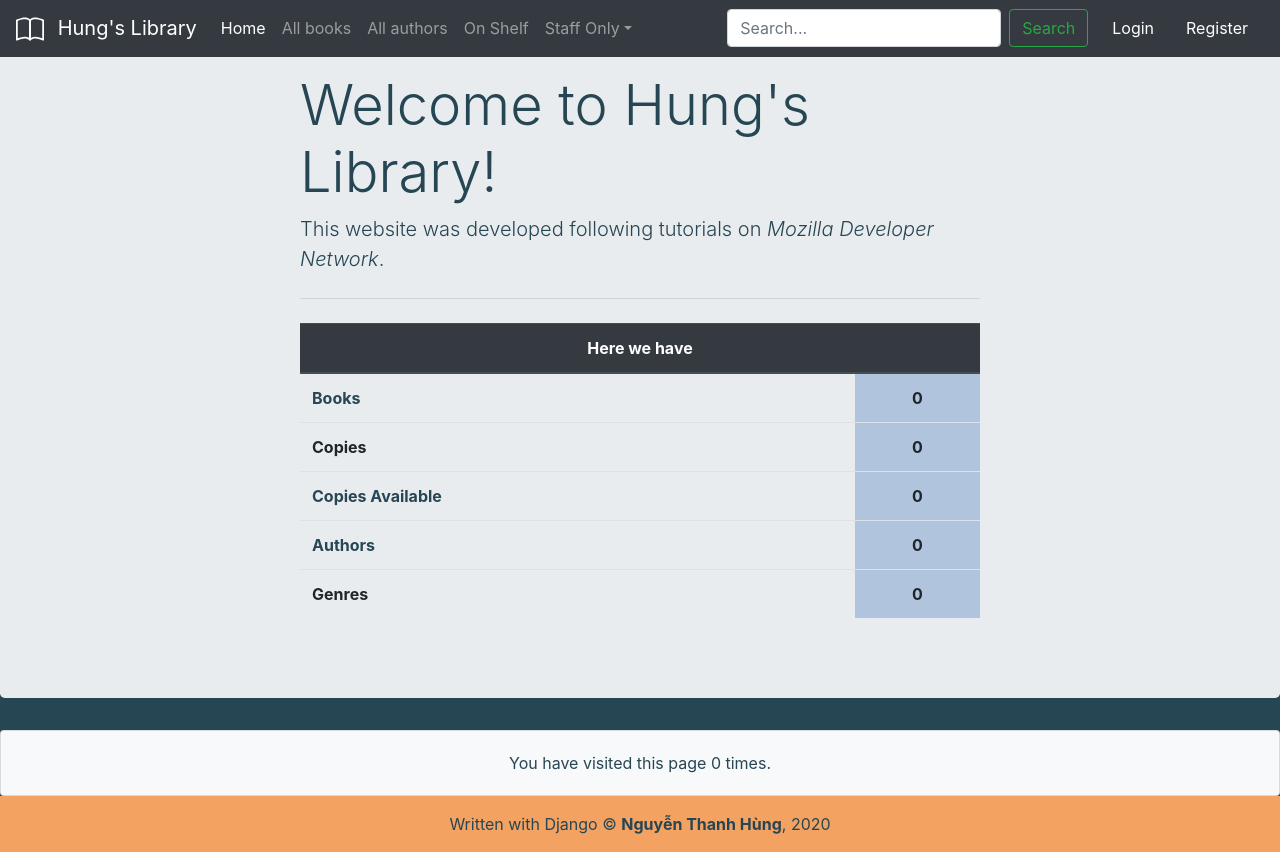
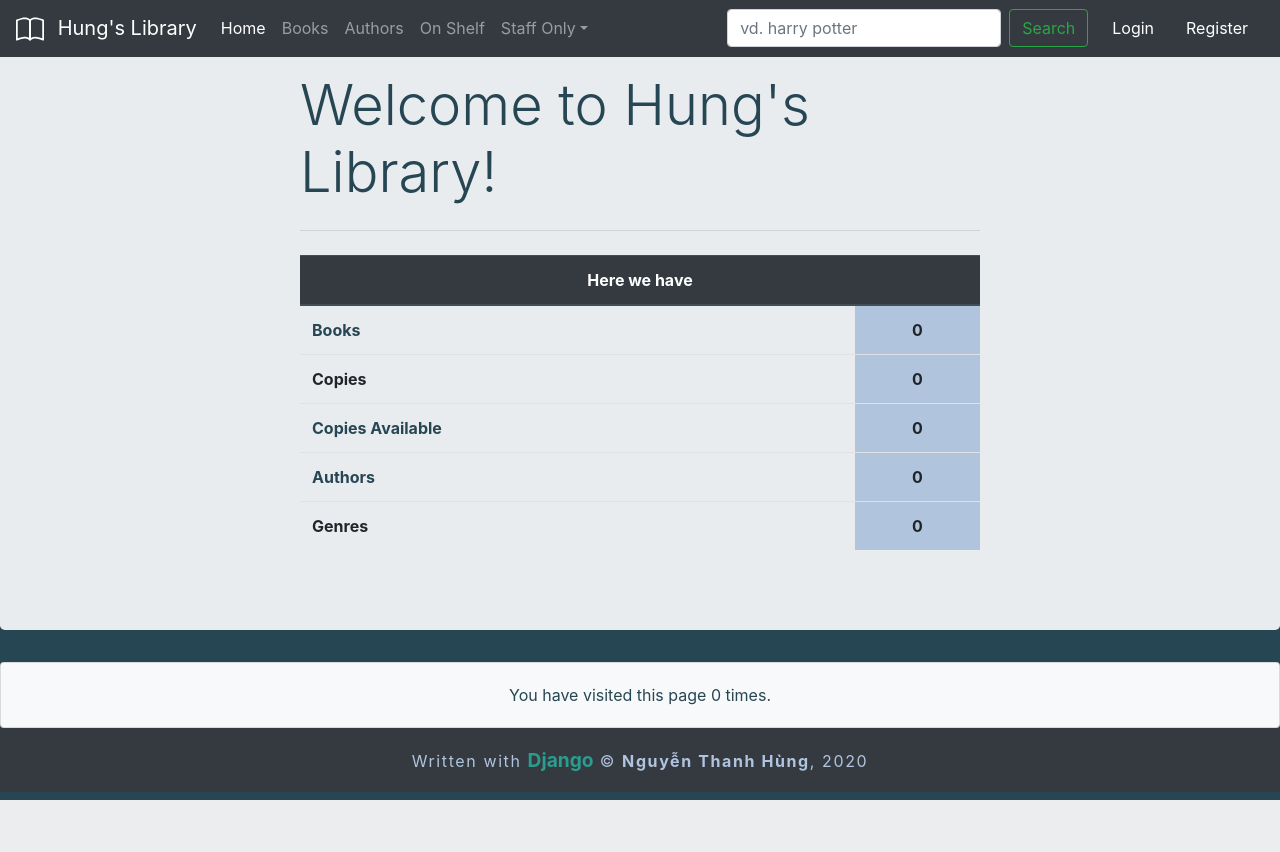
Before and after one commit to hungntgrb/local_library, a Django app: page /catalog/ in a window 1280 px wide. After the commit the page ends 800 px from the top, so only its background shows below. Run offline with Django 3.2, Linux system fonts and the light colour scheme; data that the repository does not hold is empty; some libraries are stand-ins or nearby versions.

Commit message:
restyle a bit 1

```diff
--- a/catalog/static/css/styles.css
+++ b/catalog/static/css/styles.css
@@ -4,6 +4,7 @@
   --my-yellow: #e9c46a;
   --light-orange: #f4a261;
   --dark-orange: #e76f51;
+  --black-blue: #343a40;
 }
 
 body {
@@ -96,8 +97,16 @@ a {
 }
 
 footer {
-  background-color: var(--light-orange);
-  padding: 16px;
+  background-color: var(--black-blue);
+  color: lightsteelblue;
+  padding: 1.1rem;
+  letter-spacing: 0.1em;
+}
+.django {
+  color: var(--light-green);
+  font-weight: bold;
+  font-size: 1.2em;
+  letter-spacing: initial;
 }
 
 .so-lieu {
--- a/catalog/templates/base_generic.html
+++ b/catalog/templates/base_generic.html
@@ -48,7 +48,7 @@
 
         <li class="nav-item"><a class="nav-link text-white" href="{% url 'login' %}?next={{request.path}}">Login</a>
         </li>
-        <li class="nav-item"> <a class="nav-link text-white" href="{% url 'pre-register' %}">Register</a></li>
+        <li class="nav-item"> <a class="nav-link text-white" href="{% url 'register' %}">Register</a></li>
 
         {% endif %}
       </ul>
@@ -65,9 +65,9 @@
               href="{% url 'index' %}">Home</a></li>
 
           <li class="nav-item {% if request.resolver_match.url_name == 'books' %}active{% endif %}"><a class="nav-link"
-              href="{% url 'books' %}">All books</a></li>
+              href="{% url 'books' %}">Books</a></li>
           <li class="nav-item {% if request.resolver_match.url_name == 'authors' %}active{% endif %}"><a
-              class="nav-link" href="{% url 'authors' %}">All authors</a></li>
+              class="nav-link" href="{% url 'authors' %}">Authors</a></li>
           <li class="nav-item {% if request.resolver_match.url_name == 'avail_books' %}active{% endif %}"><a
               class="nav-link" href="{% url 'avail_books' %}">On Shelf</a></li>
 
@@ -82,7 +82,7 @@
 
         <form action="{% url 'search_result' %}" class="form-inline mt-2 mt-md-0 ml-md-auto mr-lg-2" method="GET">
           {% csrf_token %}
-          <input class="form-control mr-sm-2" type="search" placeholder="Search..." aria-label="Search" name="q"
+          <input class="form-control mr-sm-2" type="search" placeholder="vd. harry potter" aria-label="Search" name="q"
             id="search-bar">
           <button class="btn btn-outline-success my-2 my-sm-0" type="submit">Search</button>
         </form>
@@ -173,7 +173,7 @@
     <!--End Container-->
 
     <footer class="text-center my-credit">
-      Written with Django &copy; <strong>Nguyễn Thanh Hùng</strong>, 2020
+      Written with <span class="django">Django</span> &copy; <strong>Nguyễn Thanh Hùng</strong>, 2020
     </footer>
 
     {% block extra_script %}
--- a/catalog/templates/index.html
+++ b/catalog/templates/index.html
@@ -8,7 +8,6 @@ Home Page
 <div class="jumbotron mt-5 mt-sm-2">
   <div class="my-list">
     <h1 class="display-4">Welcome to Hung's Library!</h1>
-    <p class="lead">This website was developed following tutorials on <em>Mozilla Developer Network</em>.</p>
     <hr class="my-4">
 
     <table class="table table-hover">
```
Also changed, not shown: locallibrary/settings.py (+53 -66 lines), 1 other file.
